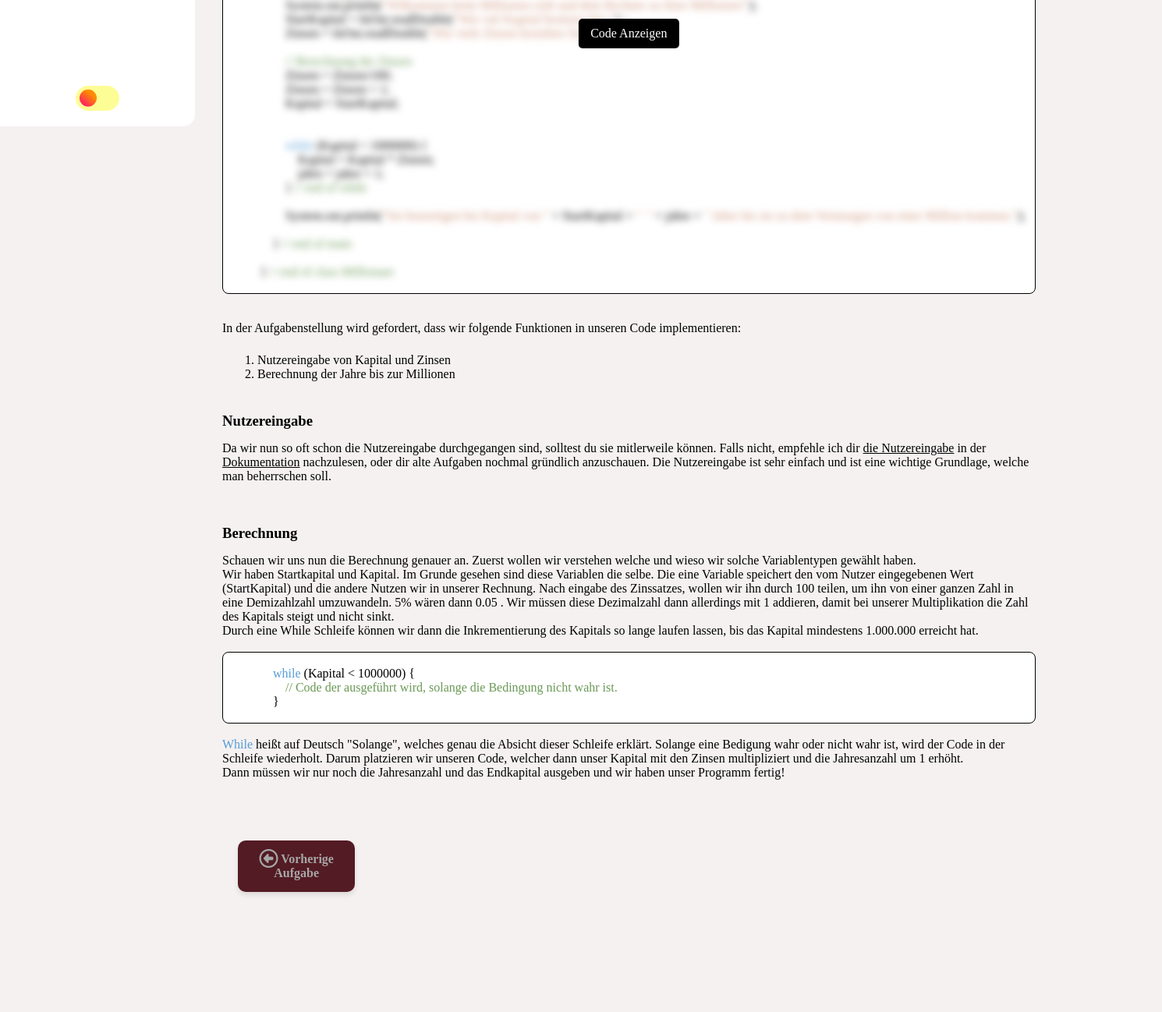
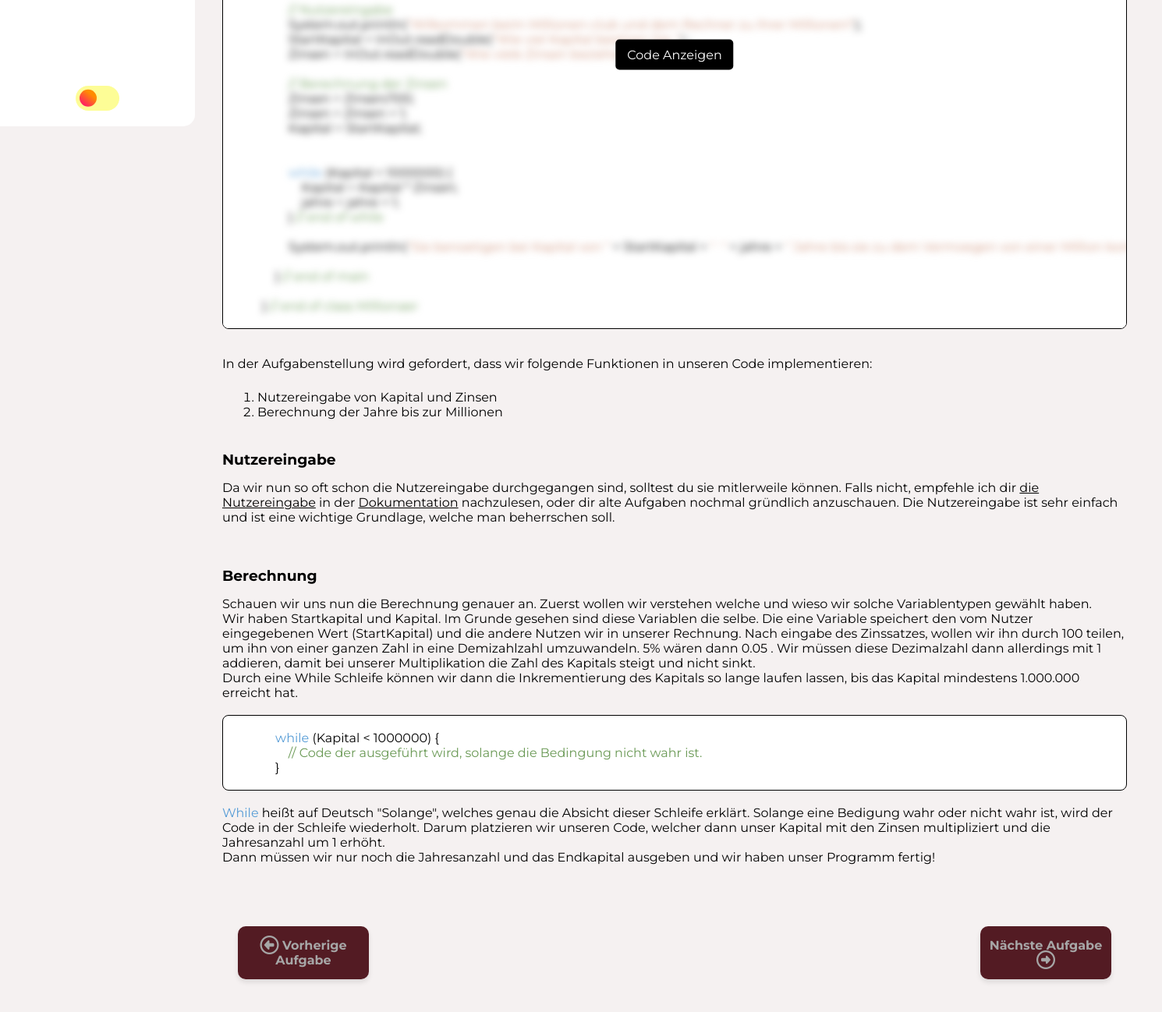
Before and after one commit to David-cmrg/david-cmrg.github.io, a plain HTML site: page MeinInfoKurs/DE/Seiten/JavaEditor/Millionaere.html in a window 1280 px wide. Shown: the part 638-1936 px from the top of the page at 78% size, 1490 px wide, since content can reach past the window. Before the commit the page ends 1856 px from the top, so only its background shows below. Drawn offline with Linux system fonts and the light colour scheme.

Commit message:
UI Update
Implemented new Font.
Modified the Navigation bar.
Added new Programming languages (Scratch & HTML).

```diff
--- a/MeinInfoKurs/DE/Seiten/JavaEditor/Millionaere.html
+++ b/MeinInfoKurs/DE/Seiten/JavaEditor/Millionaere.html
@@ -7,6 +7,9 @@
     <link rel="stylesheet" href="../../style.css">
     <script src="../../script.js"></script>
     <script src="https://kit.fontawesome.com/c629f9a56e.js" crossorigin="anonymous"></script>
+    <link rel="preconnect" href="https://fonts.googleapis.com">
+    <link rel="preconnect" href="https://fonts.gstatic.com" crossorigin>
+    <link href="https://fonts.googleapis.com/css2?family=Montserrat:ital,wght@0,100..900;1,100..900&display=swap" rel="stylesheet">
     <script async src="https://pagead2.googlesyndication.com/pagead/js/adsbygoogle.js?client=ca-pub-3759386961615231"
      crossorigin="anonymous"></script>
     <title>MeinInfoKurs | Millionaere.java</title>
@@ -23,7 +26,6 @@
         <h2 class="titleMain" style="margin:2.3vh 0vh 15vh 0vh;">MeinInfoKurs</h2>
         <ul>
             <li><i class="fa-solid fa-house"></i>  <a href="../../index.html">Startseite</a></li>
-            <!-- <li><i class="fa-brands fa-html5 fa-xl"></i>  <a href="../HTML/html.html">HTML</a></li> -->
             <li><i class="fa-brands fa-java fa-xl"></i>  <a href="../JavaEditor/Java.html">Java</a></li>
             <li><i class="fa-solid fa-bug fa-lg"></i>  <a href="fehlersuche.html">Fehler Suche</a></li>
             <li><i class="fa-solid fa-book"></i>  <a href="docs.html">Dokumentation</a></li>
@@ -158,7 +160,7 @@
                     <h4><i class="fa-regular fa-circle-left fa-xl"></i>  Vorherige Aufgabe</h4>
                 </article>
             </a>
-            <a href="Millionaere.html" style="visibility: hidden;">
+            <a href="Ratespiel.html" class="error-bg">
                 <article>
                     <h4>Nächste Aufgabe  <i class="fa-regular fa-circle-right fa-xl"></i></h4>
                 </article>
```
